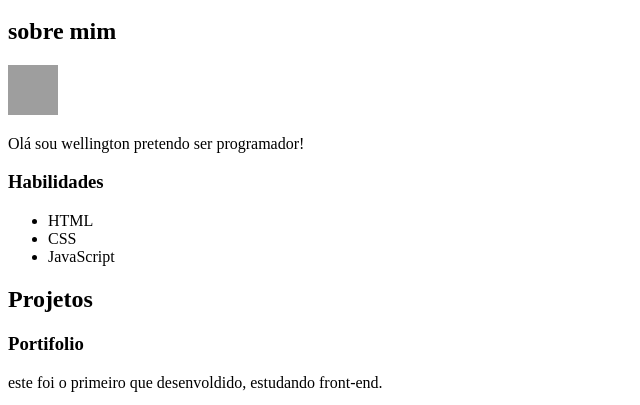
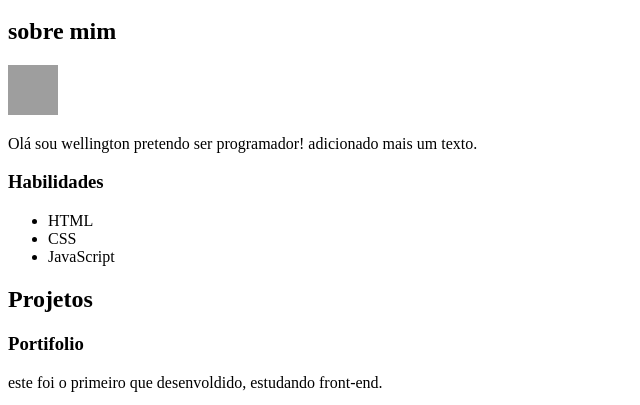
Before and after one commit to wellingtonkovaleski/site, a plain HTML site: page index.html in a window 1280 px wide. Shown: the part 154-559 px from the top of the page, without its empty margins (0-640 px from the left). Drawn offline with Linux system fonts and the light colour scheme; grey boxes are pictures that could not be loaded.

Commit message:
nova versão

```diff
--- a/index.html
+++ b/index.html
@@ -30,7 +30,7 @@
 
     <article>
         <p>
-            Olá sou wellington pretendo ser programador!
+            Olá sou wellington pretendo ser programador! adicionado mais um texto.
         </p>
     </article>
 
```
